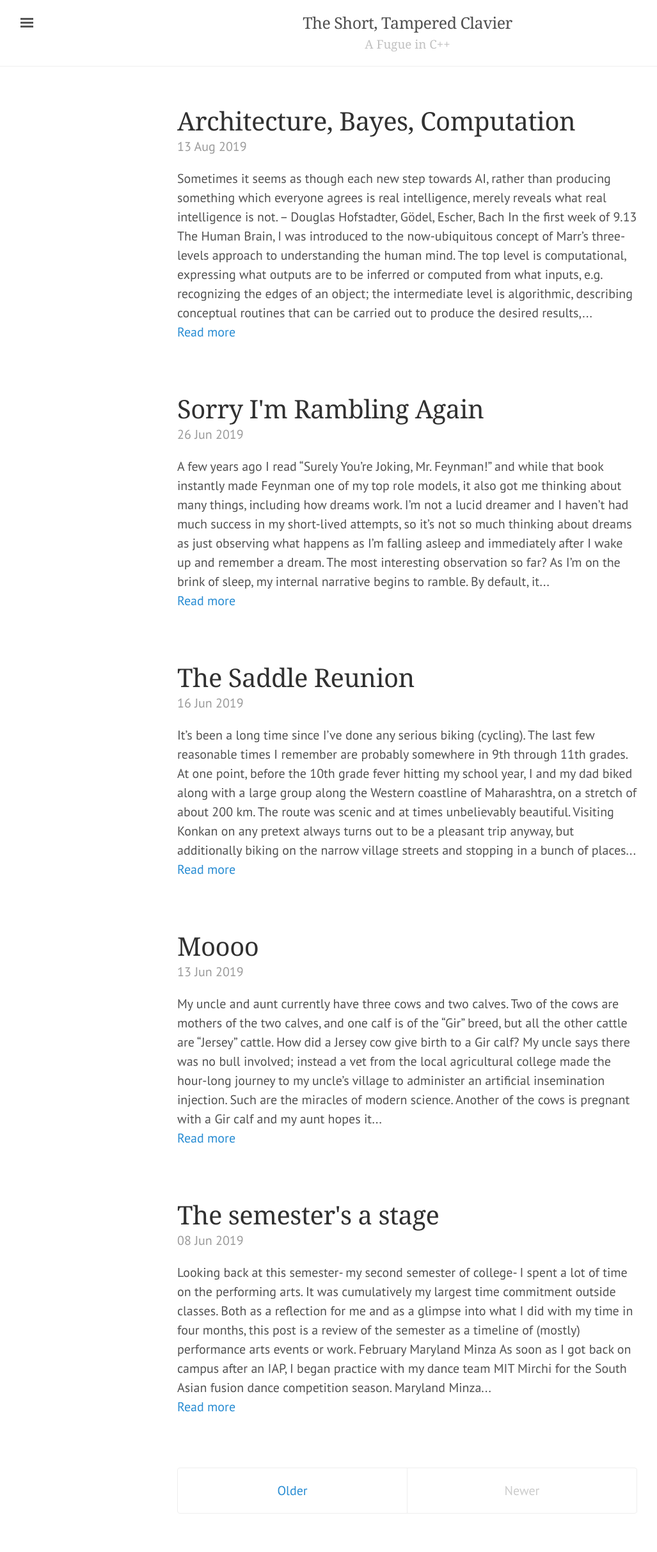
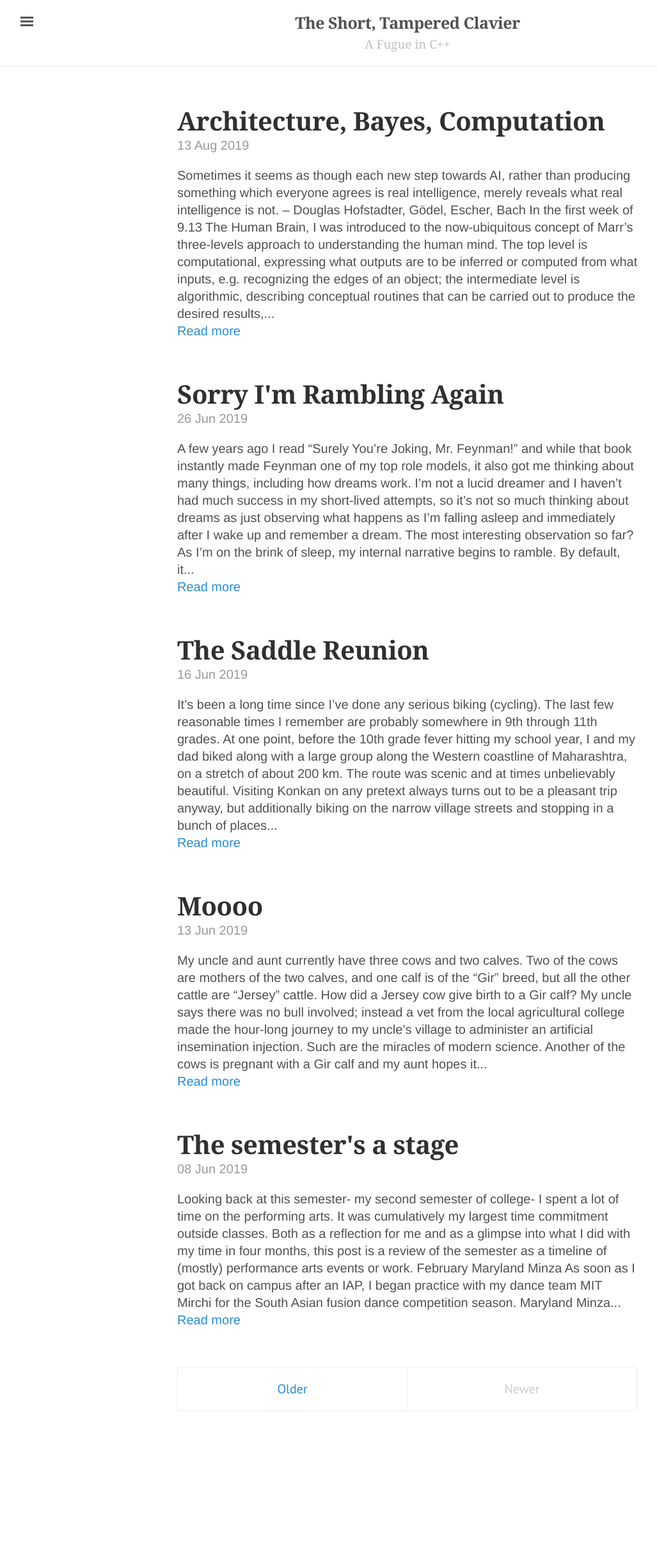
Before and after one commit to theshorttamperedclavier/theshorttamperedclavier.github.io, a Jekyll site: the page built from index.html, in a window 1280 px wide. Shown: the whole page at 64% size, without its empty margins (3-1030 px from the left). Built offline with Jekyll 4.4.1, drawn with Linux system fonts in a browser that asks for light colours; some web fonts are replaced; the list of posts is cut into pages by our own code; after the commit the page ends 2266 px from its top, so only the background shows below that.

Commit message:
Tweaks to CSS (why were we minifying for such a small site?)

```diff
--- a/_includes/head.html
+++ b/_includes/head.html
@@ -15,7 +15,8 @@
   </title>
 
   <!-- CSS -->
-  <link rel="stylesheet" href="{{ site.baseurl }}/public/css/poole_lanyon.min.css">
+  <link rel="stylesheet" href="{{ site.baseurl }}/public/css/lanyon.css">
+  <link rel="stylesheet" href="{{ site.baseurl }}/public/css/poole.css">
   <link rel="stylesheet" href="https://fonts.googleapis.com/css?family=PT+Serif+Caption:400%7CPT+Sans:400,400italic,700">
 
   <!-- Icons -->
--- a/public/css/poole.css
+++ b/public/css/poole.css
@@ -50,7 +50,7 @@
 html {
   font-family: "Helvetica Neue", Helvetica, Arial, sans-serif;
   font-size: 16px;
-  line-height: 1.5;
+  line-height: 1.35;
 }
 @media (min-width: 38em) {
   html {
@@ -118,6 +118,10 @@
 ul, ol, dl {
   margin-top: 0;
   margin-bottom: 1rem;
+}
+
+li {
+    margin-bottom: 8px;
 }
 
 dt {
@@ -342,7 +346,7 @@
 
 .page,
 .post {
-  margin-bottom: 4em;
+  margin-bottom: 3em;
 }
 
 /* Blog post or page title */
```
Also changed, not shown: public/css/poole_lanyon.min.css (deleted).
